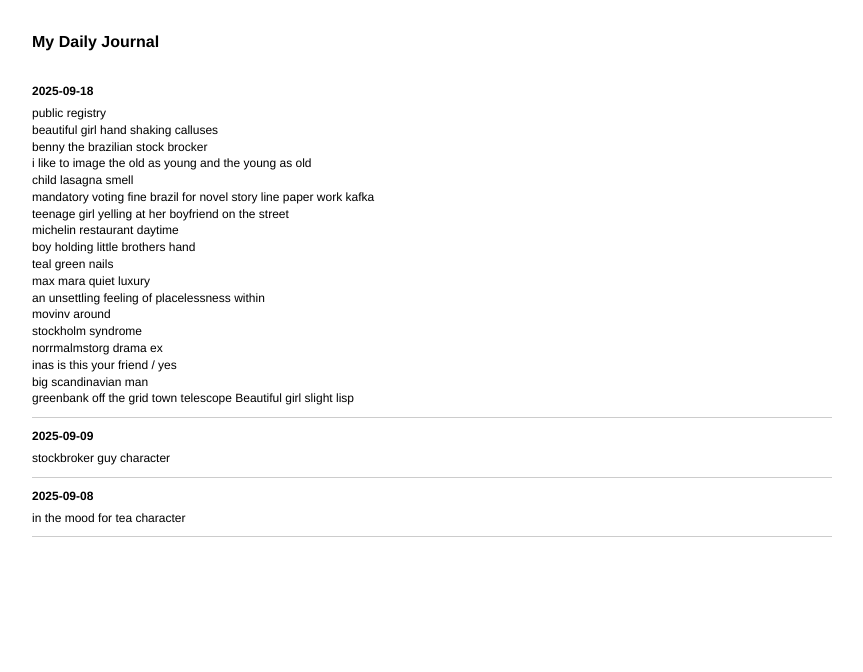
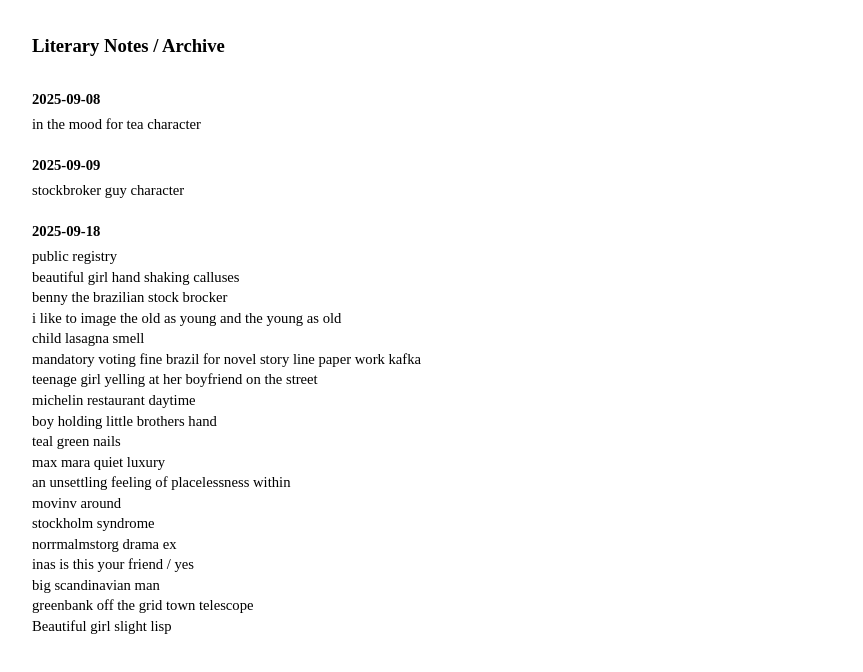
Before and after one commit to imanbenerrabeh/26082002.com., a plain HTML site: page index.html in a window 1280 px wide. Shown: the whole page, without its empty margins (208-1071 px from the left). Drawn offline with Linux system fonts and the light colour scheme.

Commit message:
Update index.html

```diff
--- a/index.html
+++ b/index.html
@@ -3,11 +3,11 @@
 <head>
   <meta charset="UTF-8">
   <meta name="viewport" content="width=device-width, initial-scale=1.0">
-  <title>My Daily Journal</title>
+  <title>Literary Notes / Archive</title>
   <style>
     body {
-      font-family: "Helvetica Neue", Helvetica, Arial, sans-serif;
-      font-size: 9pt;
+      font-family: "Times New Roman", Times, serif;
+      font-size: 11pt;
       color: #000000;
       background-color: #ffffff;
       max-width: 800px;
@@ -17,30 +17,39 @@
     }
 
     .entry {
-      border-bottom: 1px solid #ccc;
       padding: 10px 0;
     }
 
     .entry h2 {
       margin: 0 0 5px 0;
-      font-size: 9pt;
+      font-size: 11pt;
       font-weight: bold;
     }
 
     .entry p {
       margin: 0;
-      font-size: 9pt;
+      font-size: 11pt;
     }
 
     h1 {
-      font-size: 12pt;
+      font-size: 14pt;
       font-weight: bold;
       margin-bottom: 20px;
     }
   </style>
 </head>
 <body>
-  <h1>My Daily Journal</h1>
+  <h1>Literary Notes / Archive</h1>
+
+  <div class="entry">
+    <h2>2025-09-08</h2>
+    <p>in the mood for tea character</p>
+  </div>
+
+  <div class="entry">
+    <h2>2025-09-09</h2>
+    <p>stockbroker guy character</p>
+  </div>
 
   <div class="entry">
     <h2>2025-09-18</h2>
@@ -62,22 +71,10 @@
       norrmalmstorg drama ex<br>
       inas is this your friend / yes<br>
       big scandinavian man<br>
-      greenbank off the grid town telescope
+      greenbank off the grid town telescope<br>
       Beautiful girl slight lisp
     </p>
   </div>
 
-  <div class="entry">
-    <h2>2025-09-09</h2>
-    <p>stockbroker guy character</p>
-  </div>
-
-  <div class="entry">
-    <h2>2025-09-08</h2>
-    <p>in the mood for tea character</p>
-  </div>
-
-  <!-- end of entries -->
-
 </body>
 </html>
```
